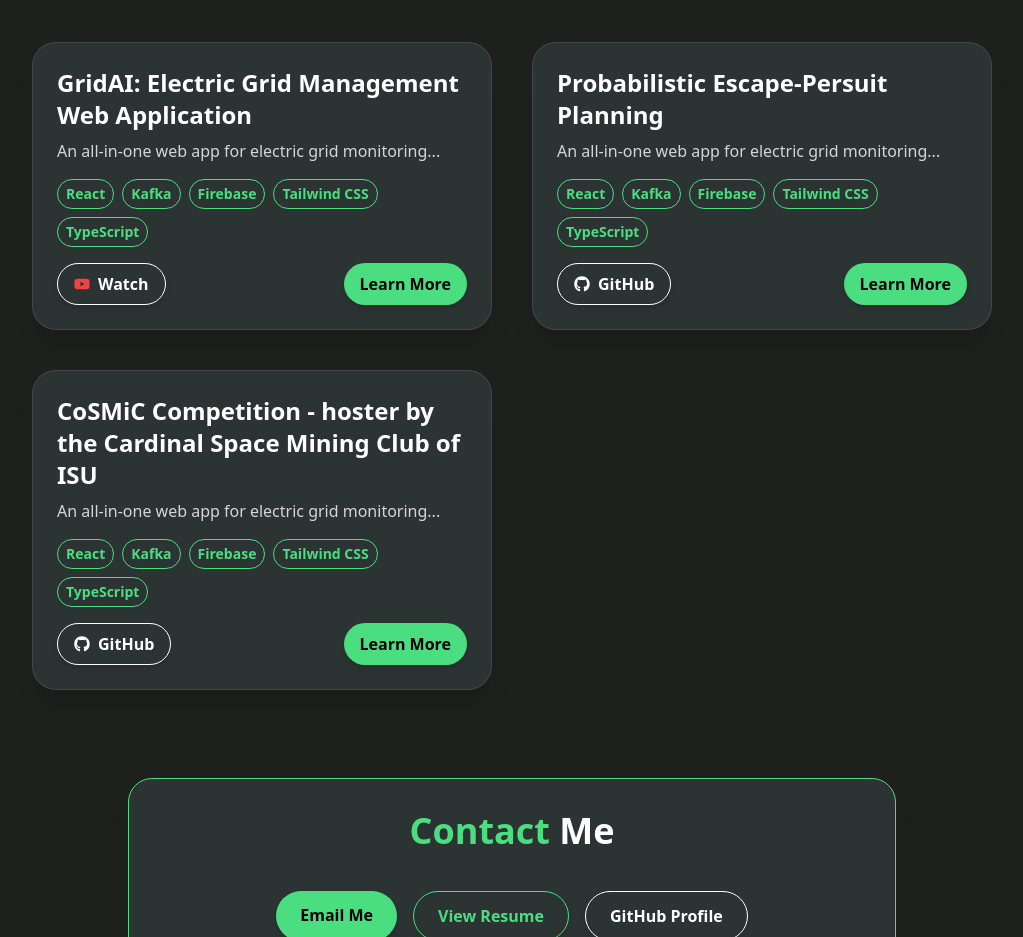
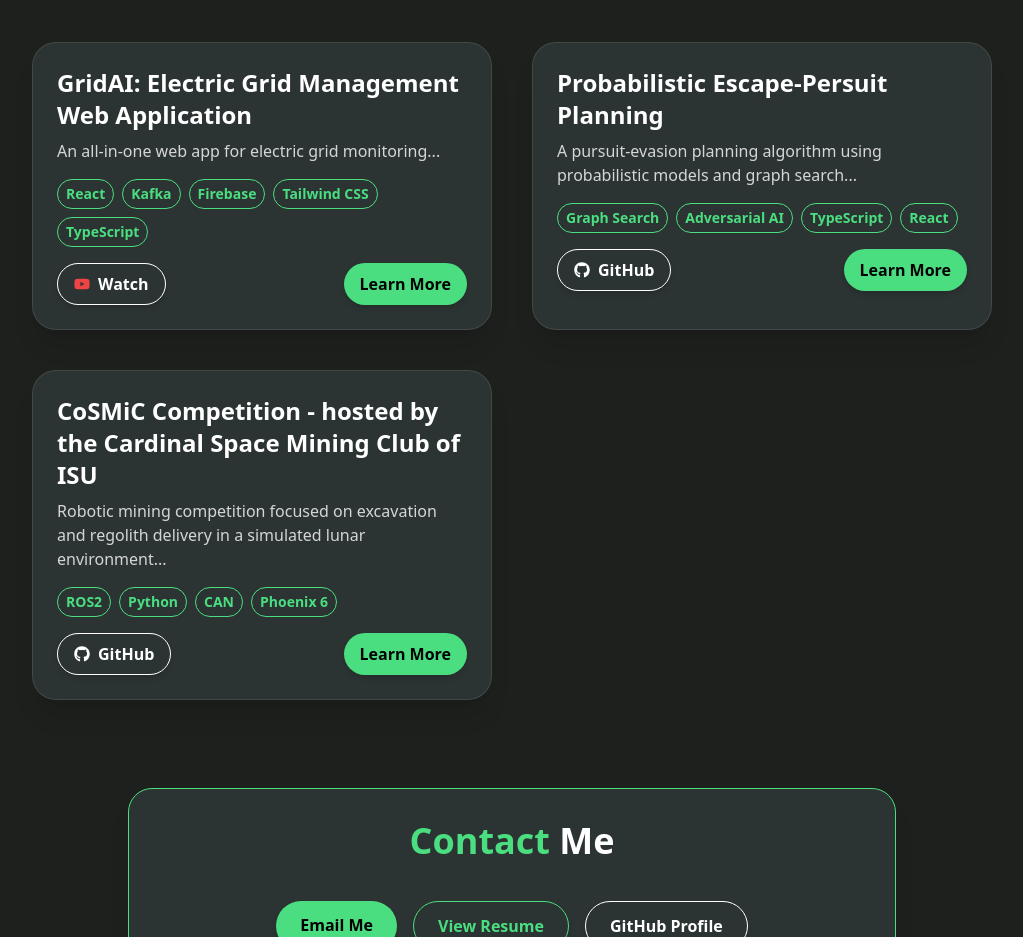
Before and after one commit to jhsotoglz/web-portfolio, a React (Vite) app: page / in a window 1280 px wide. Shown: the part 1280-2217 px from the top of the page, without its empty margins (128-1151 px from the left). Built offline with nearby package versions, Linux system fonts and the light colour scheme.

Commit message:
Corrected profile pic and Project reports for ComS472 project

```diff
--- a/src/components/Home.tsx
+++ b/src/components/Home.tsx
@@ -1,3 +1,5 @@
+import profilePicture from "../assets/jesus_soto.jpg"
+
 const Home = () => {
   return (
     <section
@@ -18,7 +20,7 @@ const Home = () => {
           <div className="mb-8 bg-gradient-to-tr from-green-200 via-green-400 to-gray-800 p-1 rounded-full w-32 h-32 sm:w-40 sm:h-40 shadow-xl">
   <div className="w-full h-full rounded-full overflow-hidden">
     <img
-      src="../src/assets/jesus_soto.jpg"
+      src={profilePicture}
       alt="Profile"
       className="w-full h-full object-cover"
     />
--- a/src/data/projectData.ts
+++ b/src/data/projectData.ts
@@ -1,4 +1,7 @@
-import GridAIPoster from "../assets/projectFiles/GridAI/GridAI_Poster.png"
+import GridAIPoster from "../assets/projectFiles/GridAI/GridAI_Poster.png";
+import ComS472_Project1 from "../assets/projectFiles/COMS472/Project1_report.pdf";
+import ComS472_Project2 from "../assets/projectFiles/COMS472/Project2_report.pdf";
+import ComS472_Project3 from "../assets/projectFiles/COMS472/Project3_report.pdf";
 
 export interface Project {
   title: string;
@@ -27,25 +30,25 @@ export const projects: Project[] = [
   },
   {
     title: "Probabilistic Escape-Persuit Planning",
-    description: "An all-in-one web app for electric grid monitoring...",
-    tech: ["React", "Kafka", "Firebase", "Tailwind CSS", "TypeScript"],
+    description: "A pursuit-evasion planning algorithm using probabilistic models and graph search...",
+    tech: ["Graph Search", "Adversarial AI", "TypeScript", "React"],
     link: "https://github.com/jhsotoglz/ComS4720_Project3/tree/main",
     youtube: undefined,
-    details: `GridAI is a real-time dashboard...`,
+    details: `Explores decision-making under uncertainty...`,
     pdfs: [
-      { name: "Assigment 1 Report", url: "/docs/gridai_design.pdf" },
-      { name: "Assignment 2 Report", url: "/docs/gridai_report.pdf" },
-      { name: "Assignment 3 Report", url: "/docs/gridai_report.pdf" },
+      { name: "Project 1 Report", url: ComS472_Project1 },
+      { name: "Project 2 Report", url: ComS472_Project2 },
+      { name: "Project 3 Report", url: ComS472_Project3 },
     ],
     images: [GridAIPoster]
   },
   {
-    title: "CoSMiC Competition - hoster by the Cardinal Space Mining Club of ISU",
-    description: "An all-in-one web app for electric grid monitoring...",
-    tech: ["React", "Kafka", "Firebase", "Tailwind CSS", "TypeScript"],
+    title: "CoSMiC Competition - hosted by the Cardinal Space Mining Club of ISU",
+    description: "Robotic mining competition focused on excavation and regolith delivery in a simulated lunar environment...",
+    tech: ["ROS2", "Python", "CAN", "Phoenix 6"],
     link: "https://github.com/jhsotoglz/ComS4720_Project3/tree/main",
     youtube: undefined,
-    details: `GridAI is a real-time dashboard...`,
+    details: `Designed and deployed autonomous and teleoperated systems for lunar mining...`,
     pdfs: [
       { name: "Design Doc", url: "/docs/gridai_design.pdf" },
       { name: "Final Report", url: "/docs/gridai_report.pdf" },
```
